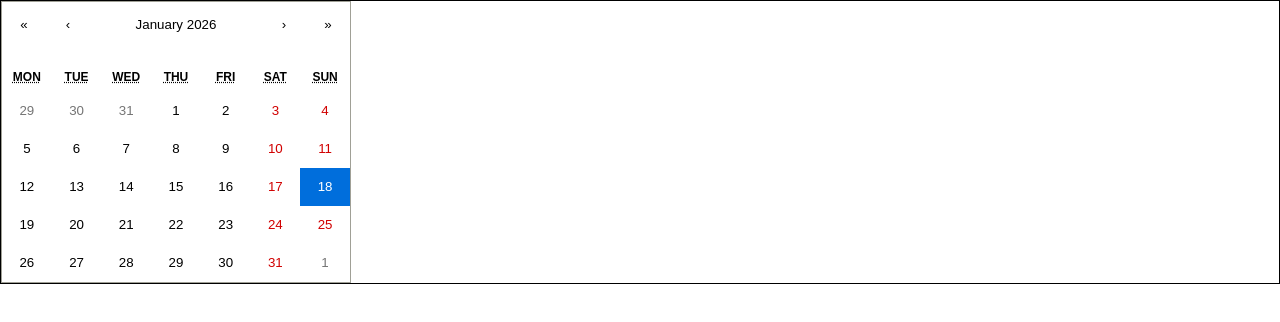
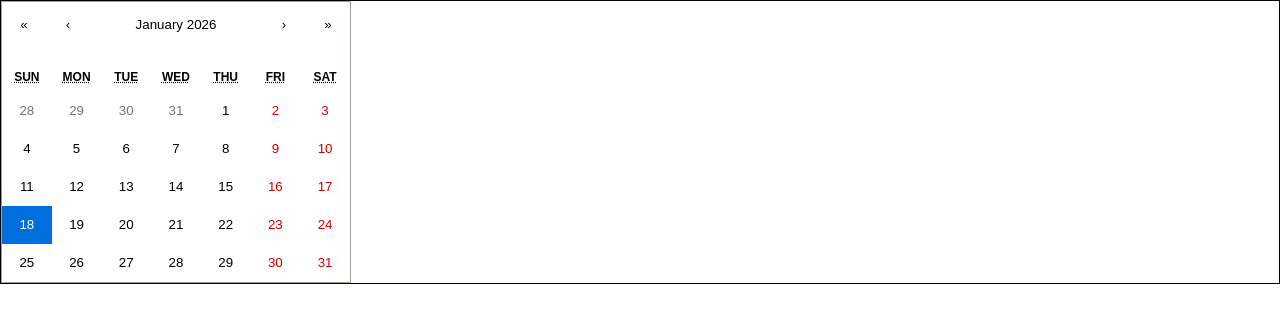
Before and after one commit to LikeLionHGU/14thFrontend_myDiary, a React (Create React App) app: page /Home in a window 1280 px wide. Shown: the top 322 px of the page. Built offline with nearby package versions, Linux system fonts and the light colour scheme.

Commit message:
feat: 일요일 시작

```diff
--- a/src/routes/Home.js
+++ b/src/routes/Home.js
@@ -19,6 +19,7 @@ function Home() {
     <div className="home">
       <div className="calendar-container">
         <Calendar
+          calendarType="hebrew"
           onChange={setDate}
           value={date}
           onClickDay={(clickedDate) => {
```
